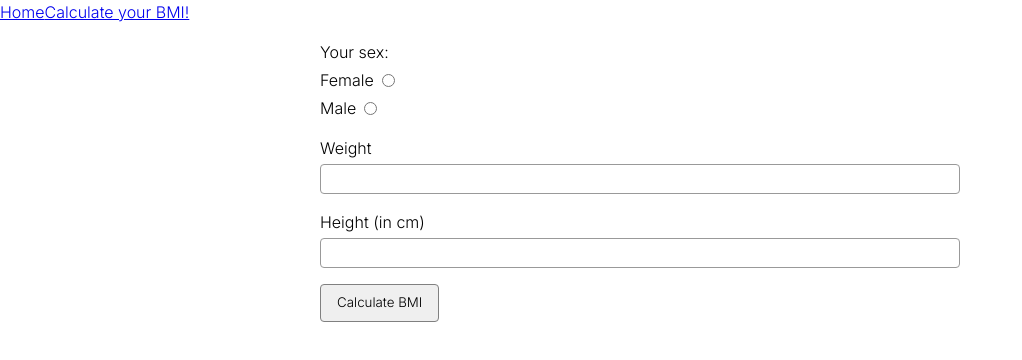
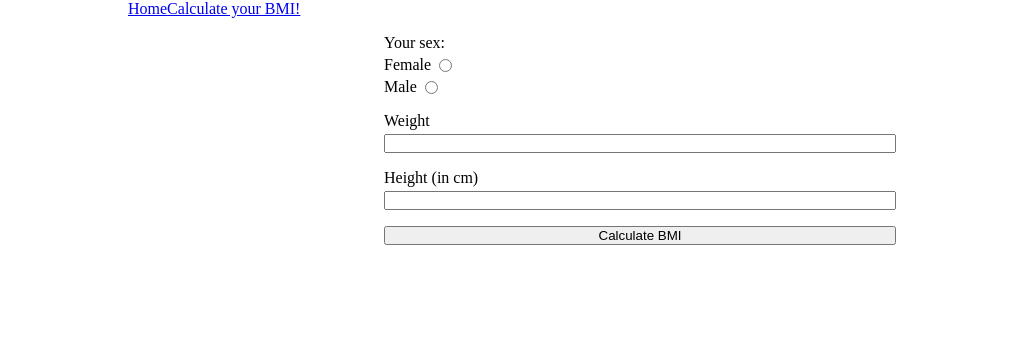
Before and after one commit to krzadamczak/weight-tracker, a React (Create React App) app: page /bmi-calculator in a window 1280 px wide. Shown: the top 360 px of the page, without its empty margins (0-1022 px from the left). Built offline with nearby package versions, Linux system fonts and the light colour scheme.

Commit message:
Added chart, minor changes

```diff
--- a/package.json
+++ b/package.json
@@ -6,7 +6,9 @@
     "@testing-library/jest-dom": "^5.16.4",
     "@testing-library/react": "^13.2.0",
     "@testing-library/user-event": "^13.5.0",
+    "chart.js": "^3.8.0",
     "react": "^18.1.0",
+    "react-chartjs-2": "^4.2.0",
     "react-dom": "^18.1.0",
     "react-router-dom": "^6.3.0",
     "react-scripts": "5.0.1",
--- a/src/App.css
+++ b/src/App.css
@@ -1,28 +1,6 @@
 @import url("https://fonts.googleapis.com/css2?family=Inter:wght@100;300;600&display=swap");
 
-*,
-*::after,
-*::before {
-    margin: 0;
-    padding: 0;
-    box-sizing: border-box;
-    font-family: "Inter";
-    font-weight: 300;
-    line-height: 1.5;
+.app {
+    width: 80%;
+    margin: auto;
 }
-
-.input {
-    border: 1px solid hsl(0, 0%, 60%);
-    padding: 0.25rem;
-    border-radius: 0.25rem;
-}
-.input:focus {
-    outline: 1px solid hsl(0, 0%, 50%);
-}
-
-.button {
-    width: fit-content;
-    padding: 0.5rem 1rem;
-    border: 1px solid hsl(0, 0%, 50%);
-    border-radius: 0.25rem;
-}
--- a/src/App.js
+++ b/src/App.js
@@ -1,16 +1,18 @@
 import { NavLink, Route, Routes } from "react-router-dom";
 import "./App.css";
 import { BmiForm } from "./features/BmiForm/BmiForm";
+import Home from "./pages/Home";
 
 function App() {
     return (
-        <div className='App'>
+        <div className='app'>
             <nav>
                 <NavLink to='/'>Home</NavLink>
                 <NavLink to='/bmi-calculator'>Calculate your BMI!</NavLink>
             </nav>
             <Routes>
-                <Route path='/bmi-calculator' element={<BmiForm />}></Route>
+                <Route path='/' element={<Home />} />
+                <Route path='/bmi-calculator' element={<BmiForm />} />
                 {/* <BmiForm /> */}
             </Routes>
         </div>
--- /dev/null
+++ b/src/pages/Home.js
@@ -0,0 +1,36 @@
+import React from "react";
+import { Line } from "react-chartjs-2";
+import Chart from "chart.js/auto";
+
+const Home = () => {
+    const chartData = {
+        labels: ["January", "February", "March", "April", "May", "June"],
+        datasets: [
+            {
+                label: "Your Weight",
+                backgroundColor: "rgb(255, 99, 132)",
+                borderColor: "rgb(255, 99, 132)",
+                data: [110, 105, 106, 101, 95, 93, 94],
+            },
+        ],
+    };
+    return (
+        <>
+            <h1>Weight Graph</h1>
+            <Line data={chartData}></Line>
+            <h2>Last Entries</h2>
+            <div className='list'>
+                <div className='list__item'>
+                    <div className='list__date'>01.12.2022</div>
+                    <div className='list__weight'>85 kg</div>
+                    <div className='list__options'>
+                        <div className='list__delete'>Delete</div>
+                        <div className='list__update'>Update</div>
+                    </div>
+                </div>
+            </div>
+        </>
+    );
+};
+
+export default Home;
```
Also changed, not shown: public/manifest.json, 1 other file (tests, documents, lock files or other folders).
